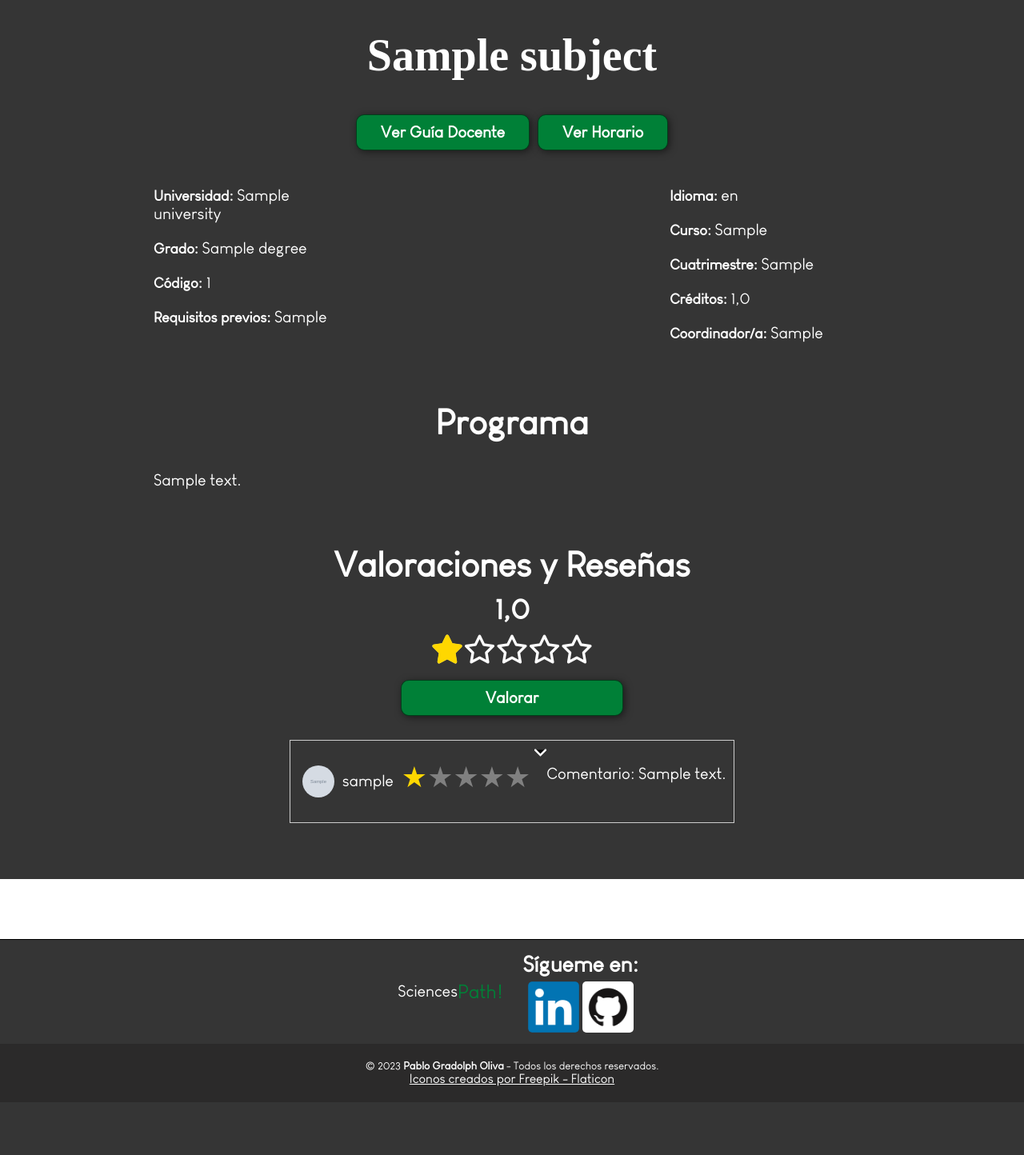
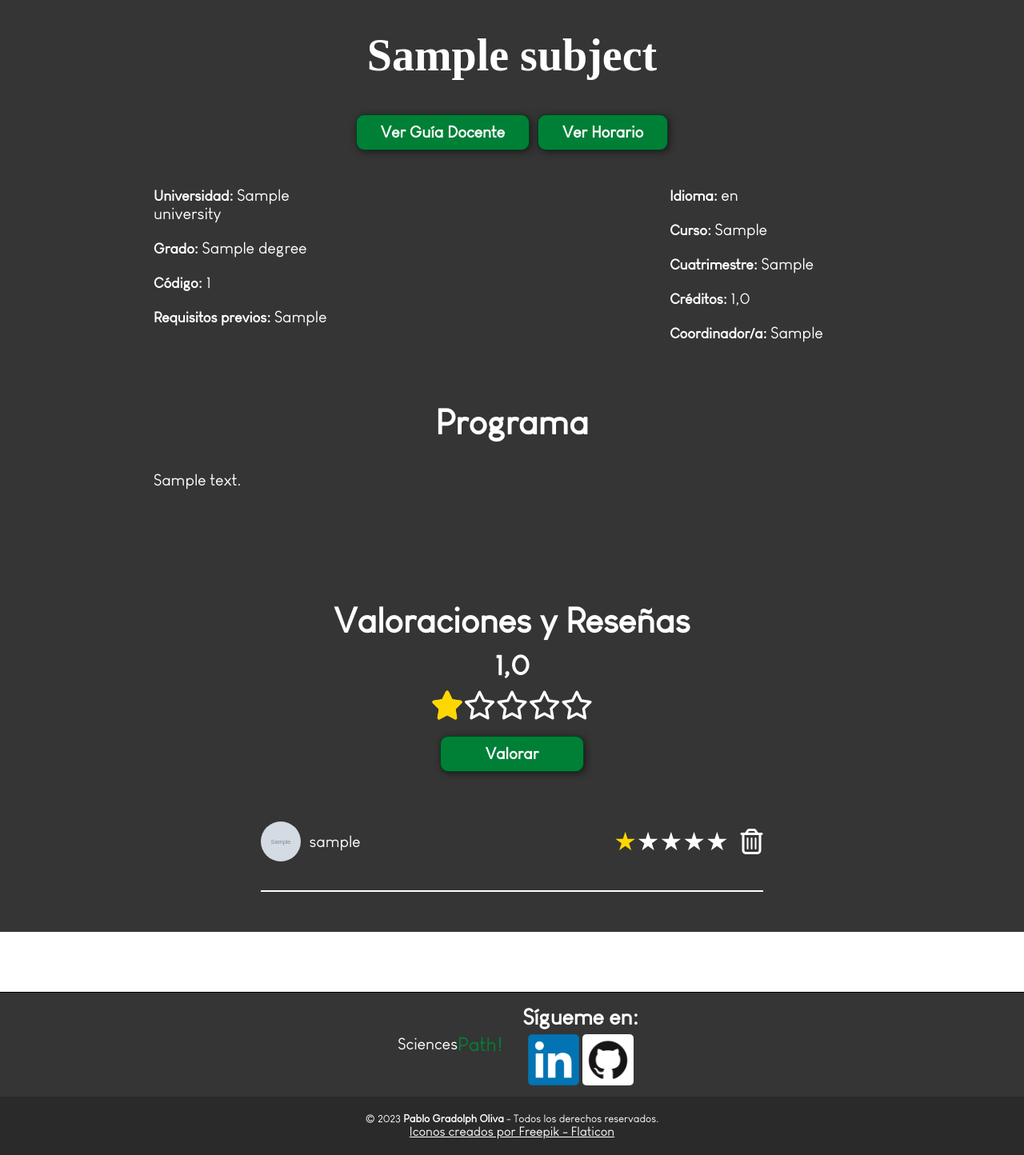
Before and after one commit to PabloGradolph/SciencesPath, a Django app: page /subjects/detail/1 in a window 1280 px wide. Shown: the part 91-1535 px from the top of the page at 80% size. Before the commit the page ends 1449 px from the top, so only its background shows below. Run offline with Django 4.2, Linux system fonts and the light colour scheme; a user stored in the database is signed in; tables that the repository leaves empty hold one stand-in row (values such as "Sample post"); grey boxes marked "Sample" are stand-in pictures; some libraries are stand-ins or nearby versions; some web fonts are replaced.

Commit message:
feat(ratings): improvements

```diff
--- a/Sciences/forms.py
+++ b/Sciences/forms.py
@@ -6,7 +6,7 @@ from django.contrib.auth.models import User
 class CustomUserCreationForm(UserCreationForm):
     def __init__(self, *args, **kwargs):
         super().__init__(*args, **kwargs)
-        self.fields['username'].help_text = 'Introduce solo letras y no más de 150 caracteres.'
+        self.fields['username'].help_text = 'Introduce solo letras y no más de 35 caracteres.'
         self.fields['username'].validators = []
         self.fields['password1'].help_text = "Su contraseña debe contener al menos 8 caracteres y no puede ser completamente numérica."
         self.fields['password2'].help_text = ""
--- a/Sciences/views.py
+++ b/Sciences/views.py
@@ -38,6 +38,9 @@ def register(request):
         password1 = request.POST['password1']
         password2 = request.POST['password2']
 
+        if len(username) > 35:
+            return render(request, 'logs/register.html', {'form': form, 'error': 'El nombre de usuario es demasiado largo.'})
+
         if password1 == password2:
             if re.match(r'^[a-zA-Z]+$', username):
                 if User.objects.filter(email=email).exists():
--- a/static/css/detail.css
+++ b/static/css/detail.css
@@ -5,7 +5,7 @@
     margin-top: 90px;
     background-color: #353535;
     width: 100%;
-    max-width: none;
+    max-width: 1200px;
 }
 
 .title {
@@ -35,7 +35,6 @@
 .centered-content {
     margin-top: 20px;
     width: 70%;
-    margin-bottom: 50px;
 }
 
 .centered-content h2 {
@@ -85,16 +84,18 @@
     margin-bottom: 50px;
     text-align: center;
     align-items: center;
+    width: 70%;
 }
 
 .rating-area h2 {
     color: #fff;
     margin: 0;
+    margin-top: 30px;
     padding: 0;
 }
 
 .rating-area button {
-    width: 50%;
+    width: 20%;
     margin-bottom: 30px;
 }
 
@@ -170,14 +171,6 @@
     color: #ffd700;
 }
 
-.star {
-    cursor: pointer;
-}
-
-.star.active {
-    color: #ffd700;
-}
-
 p span {
     font-size: 24px;
     color: #fff;
@@ -246,36 +239,111 @@ button[type="submit"]:hover {
     background-color: #00672e;
 }
 
-.review {
-    display: flex;
-    flex-wrap: wrap;
-    margin-bottom: 20px;
-    border: 1px solid #ccc;
-    padding: 10px;
+.container {
+    max-width: none;
 }
 
-.user-info {
-    flex: 1;
+.faqs {
+    display: flex;
+    flex-direction: column;
+    align-items: center;
+    justify-content: center;
+    align-content: stretch;
+    width: 70%;
+}
+
+.faq {
+    margin-top: 2rem;
+    padding-bottom: 1rem;
+    border-bottom: 2px solid #fff;
+    cursor: pointer;
+    display: flex;
+    flex-direction: column;
+    align-items: center;
+    width: 100%;
+}
+
+.question {
     display: flex;
     align-items: center;
-    padding: 5px;
+    justify-content: center;
+    width: 100%;
 }
 
-.user-info img {
-    width: 40px;
-    height: 40px;
+.link1{
+    margin-top: 1px;
+    text-decoration: none;
+}
+
+.question img {
+    width: 50px;
+    height: 50px;
     border-radius: 50%;
     margin-right: 10px;
 }
 
-.rating-comment {
-    flex: 3;
-    padding: 5px;
+.user-info {
+    display: flex;
+    align-items: center;
+    flex: 1;
 }
 
-.rating-comment p {
+.user-info p {
     margin: 0;
-    padding: 5px;
+    color: #fff;
+}
+
+.stars {
+    display: flex;
+    justify-content: center;
+    align-items: center;
+}
+
+.link2 {
+    margin-bottom: 0;
+    padding-bottom: 0;
+    display: inline-block;
+    margin-left: 15px;
+}
+
+.star2 {
+    margin: 0;
+    font-size: 32px;
+    color: #fff;
+}
+
+.star2.active {
+    color: #ffd700;
+}
+
+.answer {
+    padding-top: 0;
+    max-height: 0;
+    overflow: hidden;
+    transition: max-height 0.8s ease-in-out;
+    width: 100%;
+    margin-top: 20px;
+}
+
+.answer p{
+    line-height: 1.6;
+    color: #fff;
+    margin: 0;
+}
+
+.faq.active .answer {
+    max-height: 300px;
+    animation: fade 0.5s ease-in-out;
+}
+
+.faq.active svg {
+    transform: rotate(180deg);
+}
+
+svg {
+    color: #fff;
+    margin-left: 10px;
+    transition: transform 0.5s ease-in;
 }
 
 footer {
@@ -295,4 +363,37 @@ footer .container {
     .container {
         margin-top: 0px;
     }
+
+    .faq {
+        margin-bottom: 0;
+    }
+    .question {
+        flex-direction: column;
+        align-items: center;
+        text-align: center;
+    }
+
+    .question img {
+        margin-right: 0;
+    }
+
+    .question p {
+        margin-top: 3px;
+    }
+
+    svg {
+        display: none;
+    }
+
+    .question a {
+        margin-left: 0px;
+    }
+
+    .rating-area button {
+        width: 60%;
+    }
+
+    .question a {
+        margin-top: 3px;
+    }
 }
--- a/subjects/urls.py
+++ b/subjects/urls.py
@@ -4,4 +4,5 @@ from . import views
 urlpatterns = [
     path('index/', views.index, name='index'),
     path('detail/<int:subject_id>', views.detail, name='detail'),
+    path('delete_review/<int:review_id>/<int:subject_id>', views.delete_review, name='delete_review'),
 ]
--- a/subjects/views.py
+++ b/subjects/views.py
@@ -63,6 +63,11 @@ def index(request):
     }
     return render(request, 'subjects/index.html', context)
 
+@login_required(login_url='login')
+def delete_review(request, review_id, subject_id):
+    review = SubjectRating.objects.get(id=review_id)
+    review.delete()
+    return redirect('detail', subject_id=subject_id)
 
 @login_required(login_url='login')
 def detail(request, subject_id):
--- a/templates/subjects/detail.html
+++ b/templates/subjects/detail.html
@@ -60,6 +60,8 @@
         <h2>Programa</h2>
         <p>{{ subject.content|linebreaksbr }}</p>
     </div>
+
+    <div class="container">
         <div class="rating-area">
             <h2>Valoraciones y Reseñas</h2>
             <div class="avg_rating">
@@ -96,27 +98,34 @@
                 <textarea name="comment" id="comment"></textarea>
                 <button type="submit">Enviar</button>
             </form>
+            <div class="faqs">
                 {% for review in ratings %}
-            <div class="review">
+                    <div class="faq">
+                        <div class="question">
+                            <img src="{{ review.user.profile.image.url }}" alt="{{ review.user.username }}">
                             <div class="user-info">
-                    <img src="{{ review.user.profile.image.url }}" alt="{{ review.user.username }}">
+                                <a class="link1" href="{% url 'profile' review.user %}">
                                     <p>{{ review.user.username }}</p>
+                                </a>
                             </div>
-                <div class="rating-comment">
-                    <div class="rating">
+                            <div class="stars">
                                 {% for i in rating_range %}
-                            <span class="star{% if i <= review.rating %} active{% endif %}">&#9733;</span>
+                                    <span class="star2{% if i <= review.rating %} active{% endif %}">&#9733;</span>
+                                {% endfor %}
+                            </div>
+                            {% if review.user == request.user %}
+                                <a class="link2" href="{% url 'delete_review' review.id subject.id %}" style="background: #353535; border: none; display: block;">
+                                    <i class="fa fa-trash-o" style="color:#fff; font-size: 32px"></i>
+                                </a>
+                            {% endif %}
+                        </div>
+                        <div class="answer">
+                            <p>{{ review.comment }}</p>
+                        </div>
+                    </div>
                 {% endfor %}
             </div>
         </div>
-                <svg width="15" height="10" viewBox="0 0 42 25">
-                    <path d="M3 3L21 21L39 3" stroke="white" stroke-width="7" stroke-linecap="round"/>
-                </svg>
-                <div class="answer">
-                    <p>Comentario: {{ review.comment }}</p>
-                </div>
-            </div>
-        {% endfor %}
     </div>
 </div>
 <script>
@@ -134,6 +143,6 @@
     const starPercentageRounded = {{ avg_rating_percentage_rounded }};
     document.querySelector('.stars-inner').style.width = starPercentageRounded + "%";
 </script>
-
+<script src="{% static 'js/faq.js' %}"></script>
 <script src="https://kit.fontawesome.com/f2b3d089f6.js" crossorigin="anonymous"></script>
 {% endblock %}
```
Lines whose indentation alone changed are shown as unchanged.
